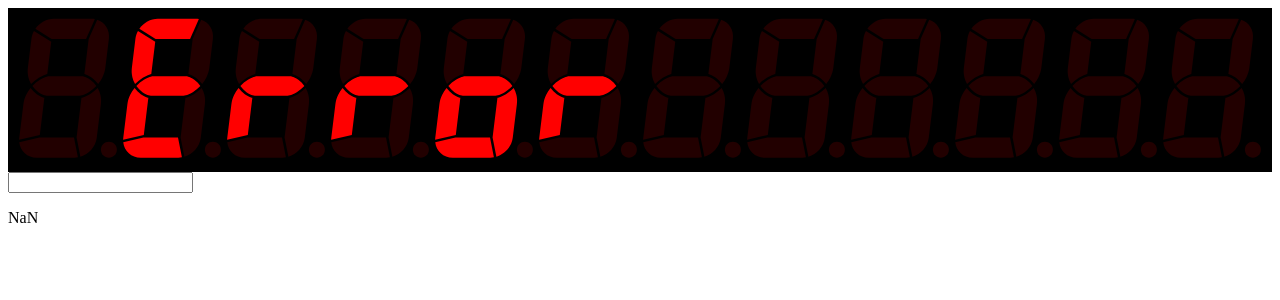
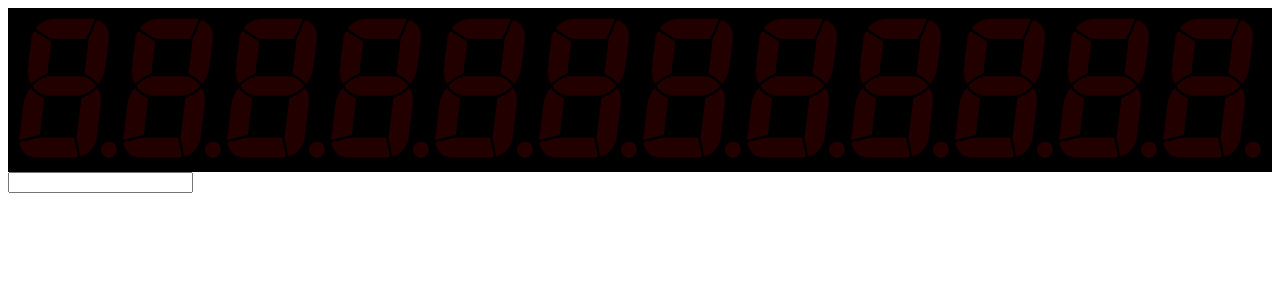
Before and after one commit to damjes/hp21react, a React (Vite) app: page / in a window 1280 px wide. Shown: the top 300 px of the page. Built offline with nearby package versions, Linux system fonts and the light colour scheme.

Commit message:
Wyświetlanie działa nawet z napisem

```diff
--- a/src/App.tsx
+++ b/src/App.tsx
@@ -2,8 +2,8 @@ import { useState } from "react";
 import Wyświetlacz from "./Wyswietlacz"
 import './App.sass'
 
-//type LiczbaWyświetlana = number
 type ZawartośćWyświetlacza = { napis: string, gdziePrzecinek: number }
+type LiczbaWyświetlana = number | ZawartośćWyświetlacza
 
 const długośćWyświetlacza = 12
 
@@ -11,7 +11,7 @@ function App() {
 	const [poPrzecinku, _setPoPrzecinku] = useState(2)
 	const [wykładnicza, _setWykładnicza] = useState(false)
 	const [napisInputa, setNapisInputa] = useState('')
-	const liczba = parseFloat(napisInputa)
+	const liczba = napisInputa
 
 	function zapiszMantyse(napisSurowy: string, miejsce: number): [string, number] {
 		const napisZeZnakiem = ((napisSurowy[0] === '-' ? '' : ' ') + napisSurowy)
@@ -21,7 +21,10 @@ function App() {
 		return [napis, gdziePrzecinek]
 	}
 
-	function ustalZawartośćWyświetlacza(liczba: number): ZawartośćWyświetlacza {
+	function ustalZawartośćWyświetlacza(liczba: LiczbaWyświetlana): ZawartośćWyświetlacza {
+		if(typeof liczba === 'object')
+			return liczba // liczba jest w formie napisu
+
 		if(!Number.isFinite(liczba))
 			return {napis: ' Error', gdziePrzecinek: -1}
 
@@ -53,7 +56,7 @@ function App() {
 		return {napis, gdziePrzecinek}
 	}
 
-	const {napis, gdziePrzecinek} = ustalZawartośćWyświetlacza(liczba)
+	const {napis, gdziePrzecinek} = ustalZawartośćWyświetlacza({napis: liczba, gdziePrzecinek: -1})
 
 	return <>
 		<Wyświetlacz napis={napis} przecinek={gdziePrzecinek} długość={długośćWyświetlacza} />
```
